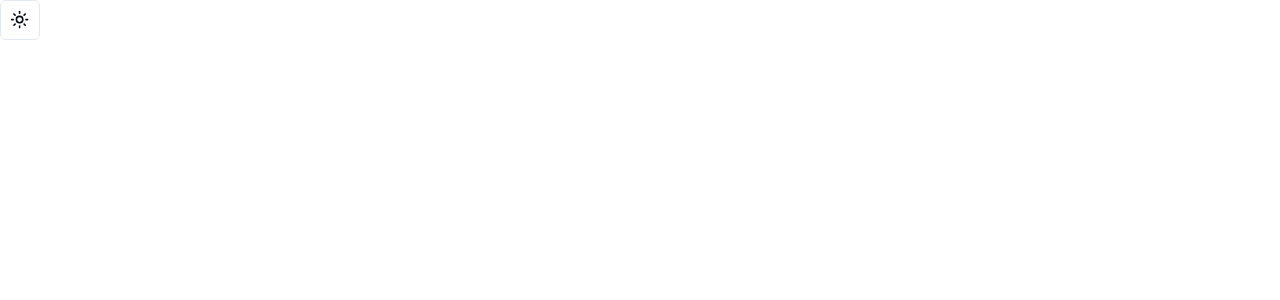
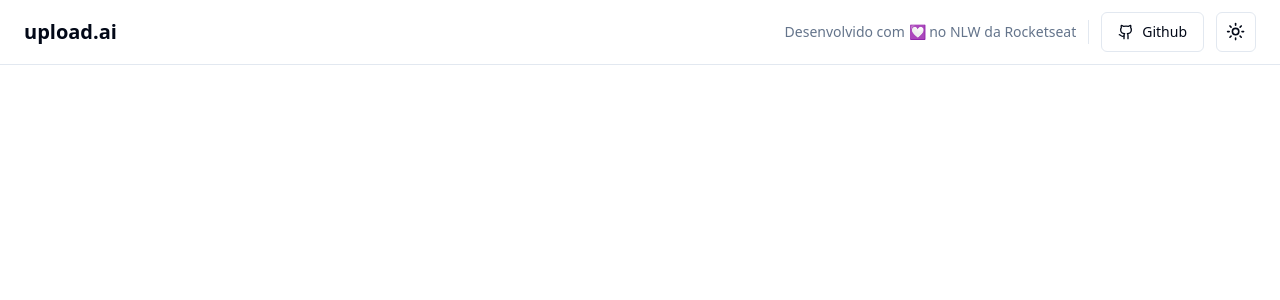
Before and after one commit to davidrogger/nlw-ai-mastery, a React (Vite) app: page / in a window 1280 px wide. Shown: the top 300 px of the page. Built offline with nearby package versions, Linux system fonts and the light colour scheme.

Commit message:
STYLE: add header elements

```diff
--- a/package.json
+++ b/package.json
@@ -11,6 +11,7 @@
   },
   "dependencies": {
     "@radix-ui/react-dropdown-menu": "^2.0.5",
+    "@radix-ui/react-separator": "^1.0.3",
     "@radix-ui/react-slot": "^1.0.2",
     "class-variance-authority": "^0.7.0",
     "clsx": "^2.0.0",
--- a/src/App.tsx
+++ b/src/App.tsx
@@ -1,7 +1,35 @@
-import { ModeToggle } from "./components/mode-toggle";
+import { ModeToggle } from '@/components/mode-toggle';
+import { Github } from 'lucide-react';
+import { Separator } from '@/components/ui/separator';
+import { Button } from '@/components/ui/button';
 
 export function App() {
   return (
-    <ModeToggle />
-  )
+    <div className="h-min-h-screen flex flex-col">
+      <header className="px-6 py-3 flex justify-between items-center border-b">
+        <h1 className='text-xl font-bold'>
+          upload.ai
+        </h1>
+
+        <div className="flex items-center gap-3">
+          <span className='text-sm text-muted-foreground'>
+            Desenvolvido com 💟 no NLW da Rocketseat
+          </span>
+
+          <Separator
+            orientation='vertical'
+            className='h-6'
+          />
+
+          <Button variant="outline">
+            <Github
+              className='w-4 h-4 mr-2'
+            />
+            Github
+          </Button>
+          <ModeToggle />
+        </div>
+      </header>
+    </div>
+  );
 }
--- /dev/null
+++ b/src/components/ui/separator.tsx
@@ -0,0 +1,29 @@
+import * as React from "react"
+import * as SeparatorPrimitive from "@radix-ui/react-separator"
+
+import { cn } from "@/lib/utils"
+
+const Separator = React.forwardRef<
+  React.ElementRef<typeof SeparatorPrimitive.Root>,
+  React.ComponentPropsWithoutRef<typeof SeparatorPrimitive.Root>
+>(
+  (
+    { className, orientation = "horizontal", decorative = true, ...props },
+    ref
+  ) => (
+    <SeparatorPrimitive.Root
+      ref={ref}
+      decorative={decorative}
+      orientation={orientation}
+      className={cn(
+        "shrink-0 bg-border",
+        orientation === "horizontal" ? "h-[1px] w-full" : "h-full w-[1px]",
+        className
+      )}
+      {...props}
+    />
+  )
+)
+Separator.displayName = SeparatorPrimitive.Root.displayName
+
+export { Separator }
```
Also changed, not shown: 1 other file (tests, documents, lock files or other folders).
